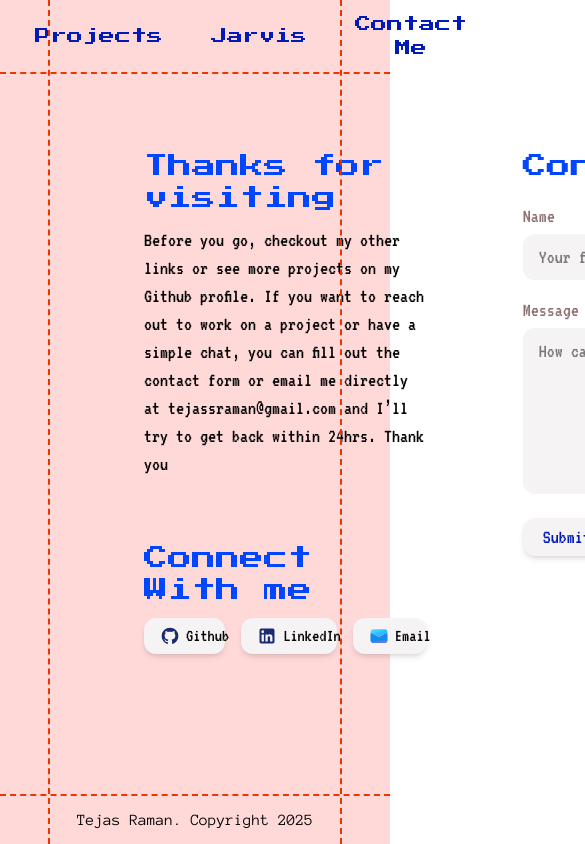
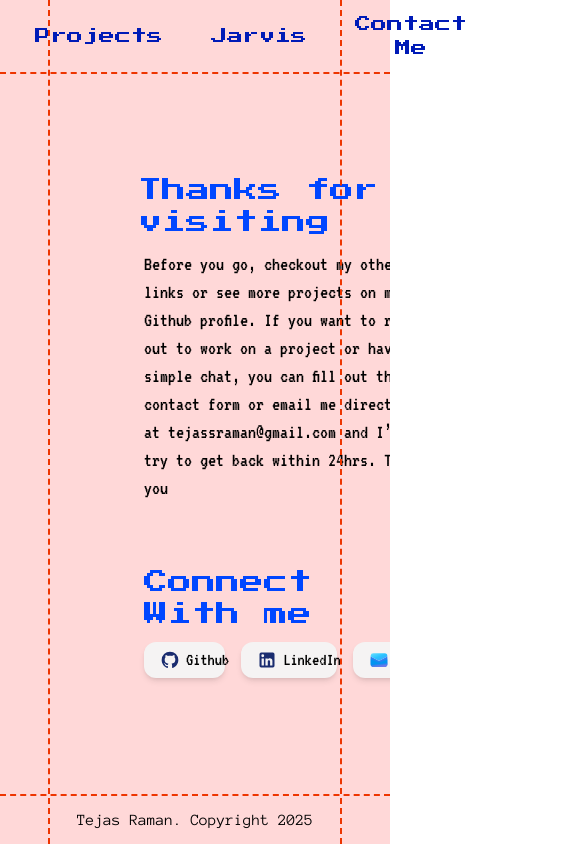
Before and after one commit to Traman2/TejasPortfolioWebsite, a React (Vite) app in the folder client/: page /contact in a window 390 px wide. Shown: the top 844 px of the page, 585 px wide, since content can reach past the window. Built offline with nearby package versions, Linux system fonts and the light colour scheme.

Commit message:
make contact page more responsive

```diff
--- a/client/src/pages/ContactMe.tsx
+++ b/client/src/pages/ContactMe.tsx
@@ -85,12 +85,12 @@ export default function ContactMe() {
                     </button>
                 </div>
                 {/* l-Nothing | Center-Main Content | R-Nothing */}
-                <div className="flex-1 flex border-y-2 border-dashed border-primary">
+                <div className="flex-1 flex border-y-2 border-dashed border-primary overflow-hidden">
                     {/* Main Content */}
                     <div className="flex-1 mx-12 flex justify-center items-center">
-                        <div className="flex gap-24 px-24 items-start pb-16 max-w-330">
+                        <div className="flex gap-24 px-24 items-start mt-8 pb-12 max-w-330">
                             <div className="flex-5">
-                                <p className="font-heading text-2xl text-secondary">Thanks for visiting<span className="ml-1 text-secondary animate-blink">_</span></p>
+                                <p className="font-heading text-2xl ml-[-6px] text-secondary">Thanks for visiting<span className="ml-1 text-secondary animate-blink">_</span></p>
                                 <p className="mt-3 font-primary text-xl">Before you go, checkout my other links or see more projects on my Github profile. If you want to reach out to work on a project or have a simple chat, you can fill out the contact form or email me directly at tejassraman@gmail.com and I’ll try to get back within 24hrs. Thank you</p>
                                 <p className="font-heading text-2xl text-secondary mt-16">Connect With me</p>
                                 <div className="flex mt-3 gap-4">
--- a/client/src/pages/Home.tsx
+++ b/client/src/pages/Home.tsx
@@ -65,7 +65,7 @@ export default function Home() {
         <>
             {/* Horizontal Lines Y Lines*/}
             <div className="absolute inset-0 border-dashed border-x-2 border-primary mx-12 pointer-events-none"></div>
-            <div className="w-screen h-screen bg-background flex flex-col cursor-main">
+            <div className="w-screen h-screen bg-background flex flex-col cursor-main overflow-x-hidden">
                 <div className=" flex justify-center gap-12">
                     <button onClick={() => navigate("/")} className="cursor-pointer hover:underline my-3 font-heading text-accent">
                         Home
@@ -84,10 +84,10 @@ export default function Home() {
                     </button>
                 </div>
                 {/* l-Nothing | Center-Main Content | R-Nothing */}
-                <div className="flex-1 flex border-y-2 border-dashed border-primary justify-center items-center">
+                <div className="flex-1 flex border-y-2 border-dashed border-primary justify-center items-center overflow-hidden">
                     {/* Main Content */}
                     <div className="flex-1 mx-12 ">
-                        <div className="flex flex-wrap gap-8 w-280 mx-auto">
+                        <div className="flex flex-wrap gap-8 w-280 mx-auto origin-top md:scale-100 max-md:scale-[0.9] max-sm:scale-[0.8] transition-transform">
                             <div className="flex-3">
                                 <h1 className="font-heading text-5xl leading-relaxed text-secondary">Hello, <br /> I'm Tejas<span className="ml-1 text-secondary animate-blink">_</span></h1>
                                 <p className="font-primary text-xl">{"<p>"}Sophomore Computer Science Major at UT Dallas. Like to learning new programming tools every week and use all my knowledge to make impactful applications. In my free time I play video games, go to the gym and play basketball{"</p>"}</p>
```
